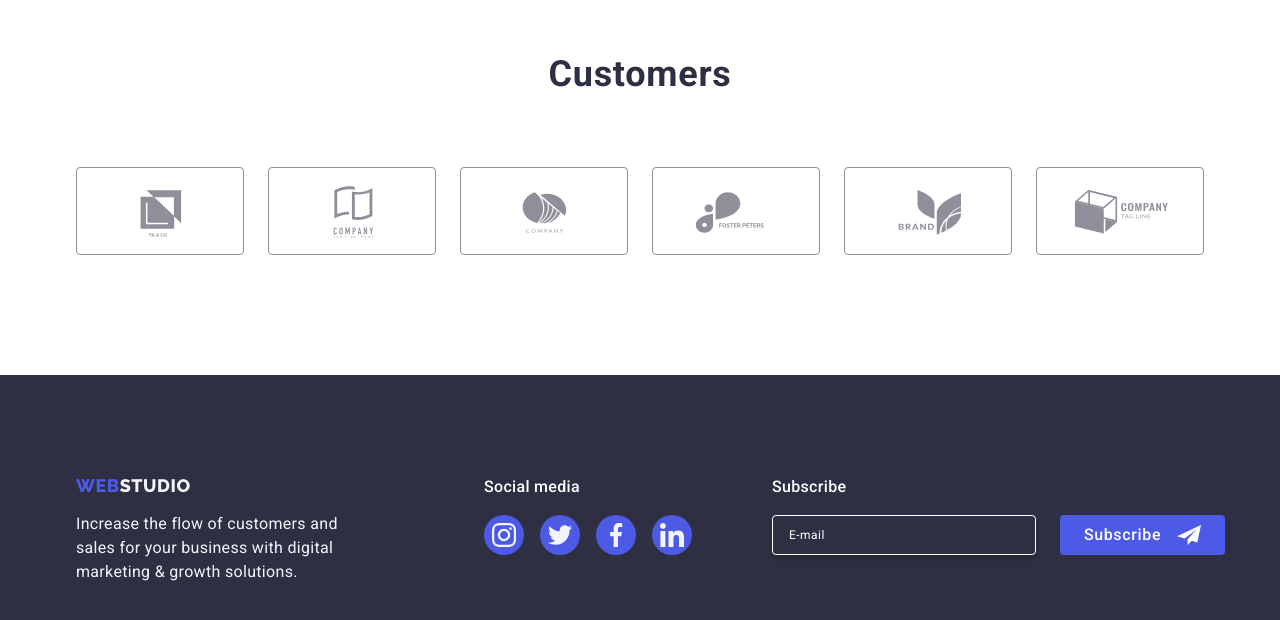
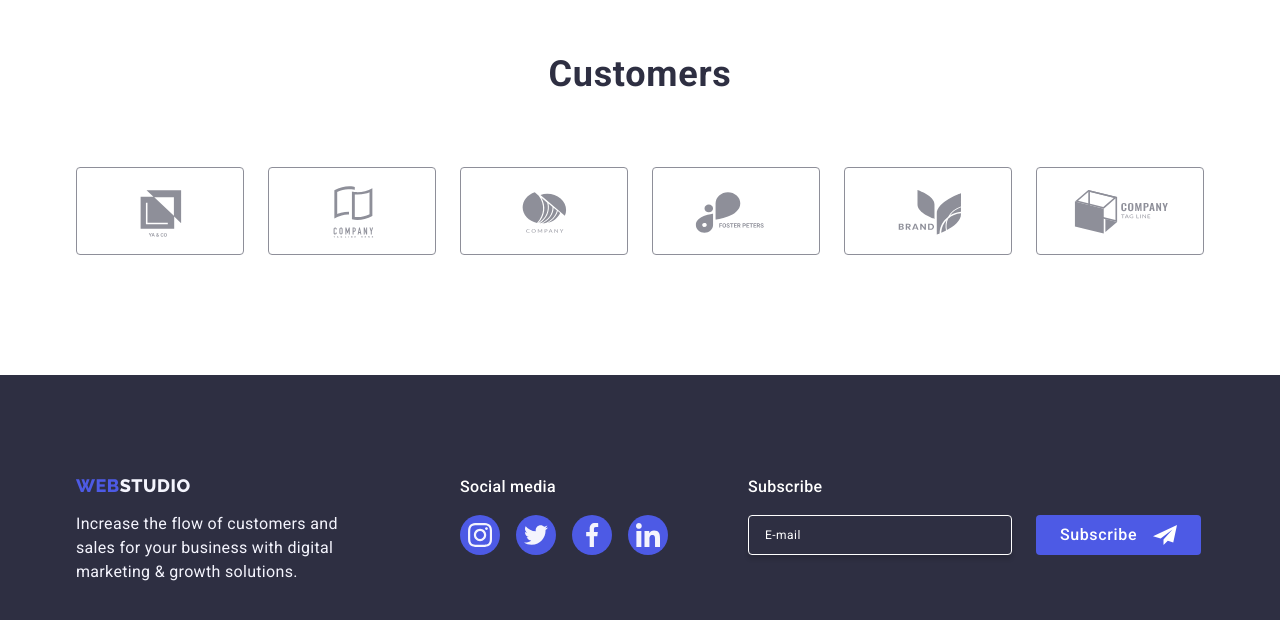
Before and after one commit to PavloLysianyi/goit-markup-hw-06, a plain HTML site: page index.html in a window 1280 px wide. Shown: the part 2538-3158 px from the top of the page. Drawn offline with nearby package versions, Linux system fonts and the light colour scheme.

Commit message:
corrected

```diff
--- a/css/styles.css
+++ b/css/styles.css
@@ -752,6 +752,7 @@ img {
 @media only screen and (min-width: 1158px) {
   .footer-container-logo {
     display: block;
+    min-width: 264px;
     margin-right: 120px;
   }
 }
@@ -765,6 +766,12 @@ img {
 @media only screen and (min-width: 768px) {
   .footer-container-social {
     margin: 0 0 0 24px;
+  }
+}
+
+@media only screen and (min-width: 1158px) {
+  .footer-container-social {
+    margin: 0;
   }
 }
 
@@ -824,6 +831,7 @@ img {
 
 @media only screen and (min-width: 1158px) {
   .footer-subscribe-container {
+    min-width: 453px;
     margin-left: 80px;
   }
 }
```
